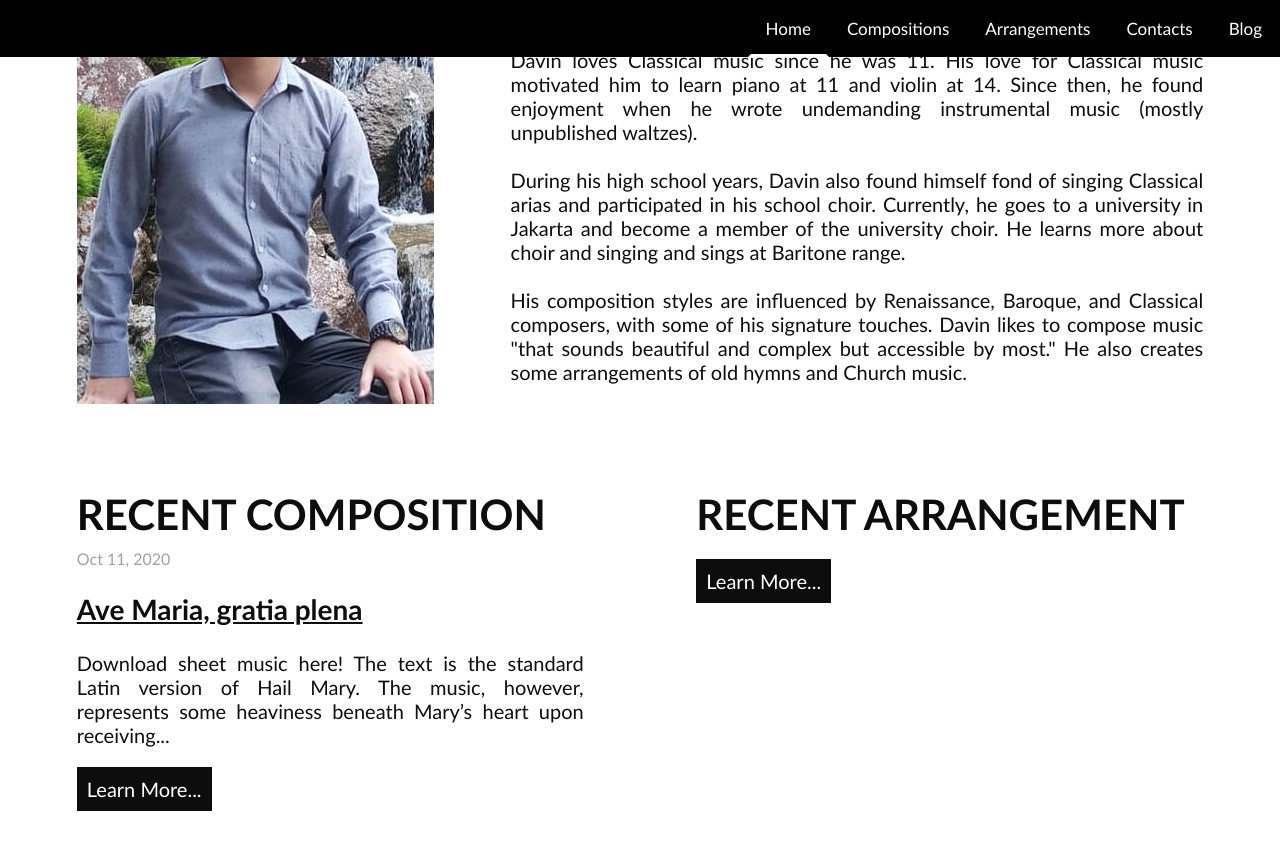
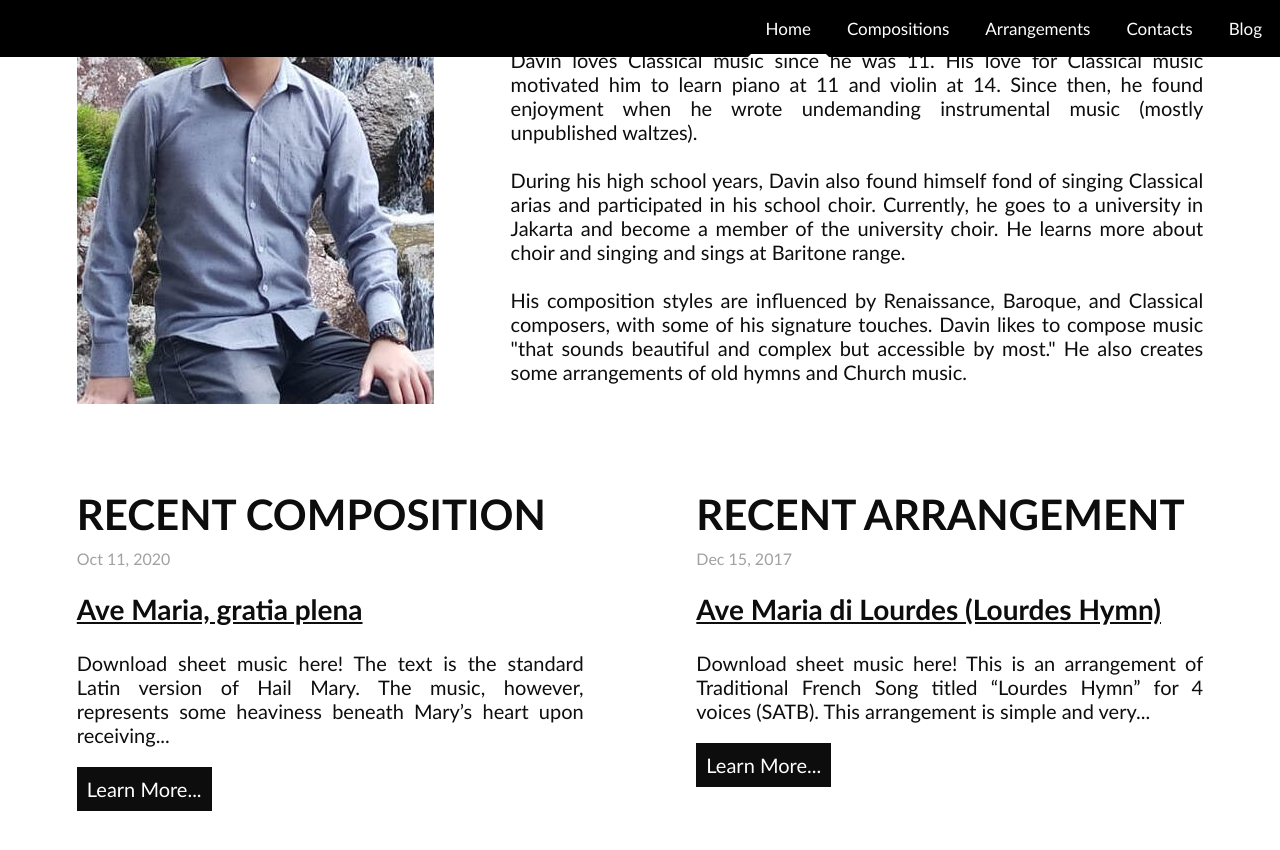
Before and after one commit to cg-dl/music-porto-blog, a Jekyll site: the page built from index.markdown, in a window 1280 px wide and 900 px high, scrolled down 942 px. Shown: the top 850 px of the window. Built offline with Jekyll 4.4.1, drawn with Linux system fonts in a browser that asks for light colours; some of the changed lines change nothing that is shown.

Commit message:
Add files via upload

```diff
--- a/_arrangement/lourdes-hymn.markdown
+++ b/_arrangement/lourdes-hymn.markdown
@@ -1,4 +1,3 @@
-<<<<<<< HEAD
 ---
 title: Ave Maria di Lourdes (Lourdes Hymn)
 composer: Traditional
@@ -13,19 +12,4 @@ date: 2017-12-15 +0700
 
 <iframe src="https://audiomack.com/embed/song/cgdl/lourdes-hymn?background=1" scrolling="no" width="100%" height="252" scrollbars="no" frameborder="0"></iframe>
 
-=======
----
-title: Ave Maria di Lourdes (Lourdes Hymn)
-composer: Traditional
-layout: arrange
-date: 2017-12-15 +0700
----
-
-<div class="button">
-    <a href="https://www.sheetmusicplus.com/title/21779068" target="_blank" onclick="ga('send', 'event', 'buttons', 'download', 'arr-lourdes-hymn')">Download sheet music here!</a>
-</div>
-
-<iframe src="https://audiomack.com/embed/song/cgdl/lourdes-hymn?background=1" scrolling="no" width="100%" height="252" scrollbars="no" frameborder="0"></iframe>
-
->>>>>>> origin/main
 This is an arrangement of Traditional French Song titled "Lourdes Hymn" for 4 voices (SATB). This arrangement is simple and very accessible for small choir/vocal group and very suitable for church services (mass).
```
